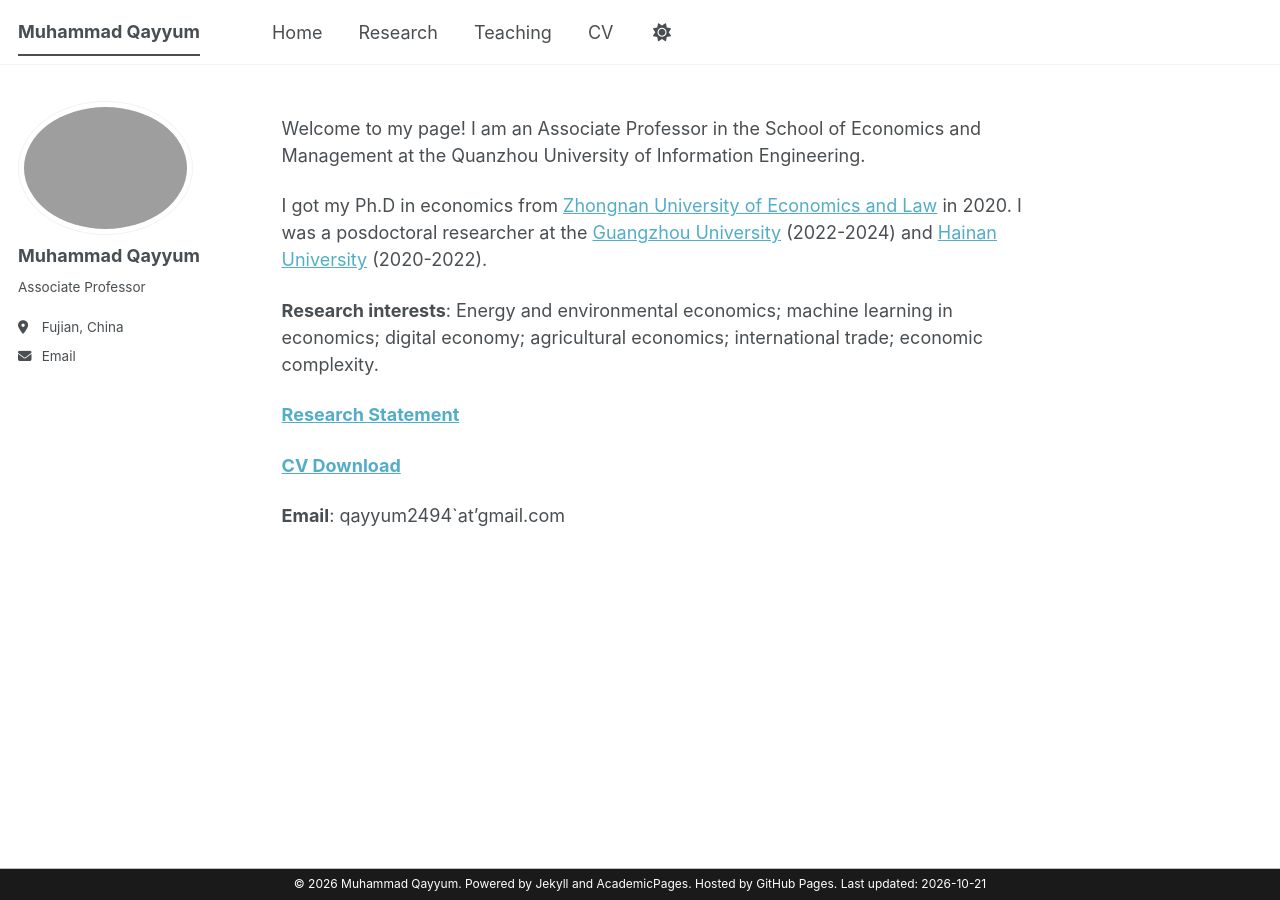
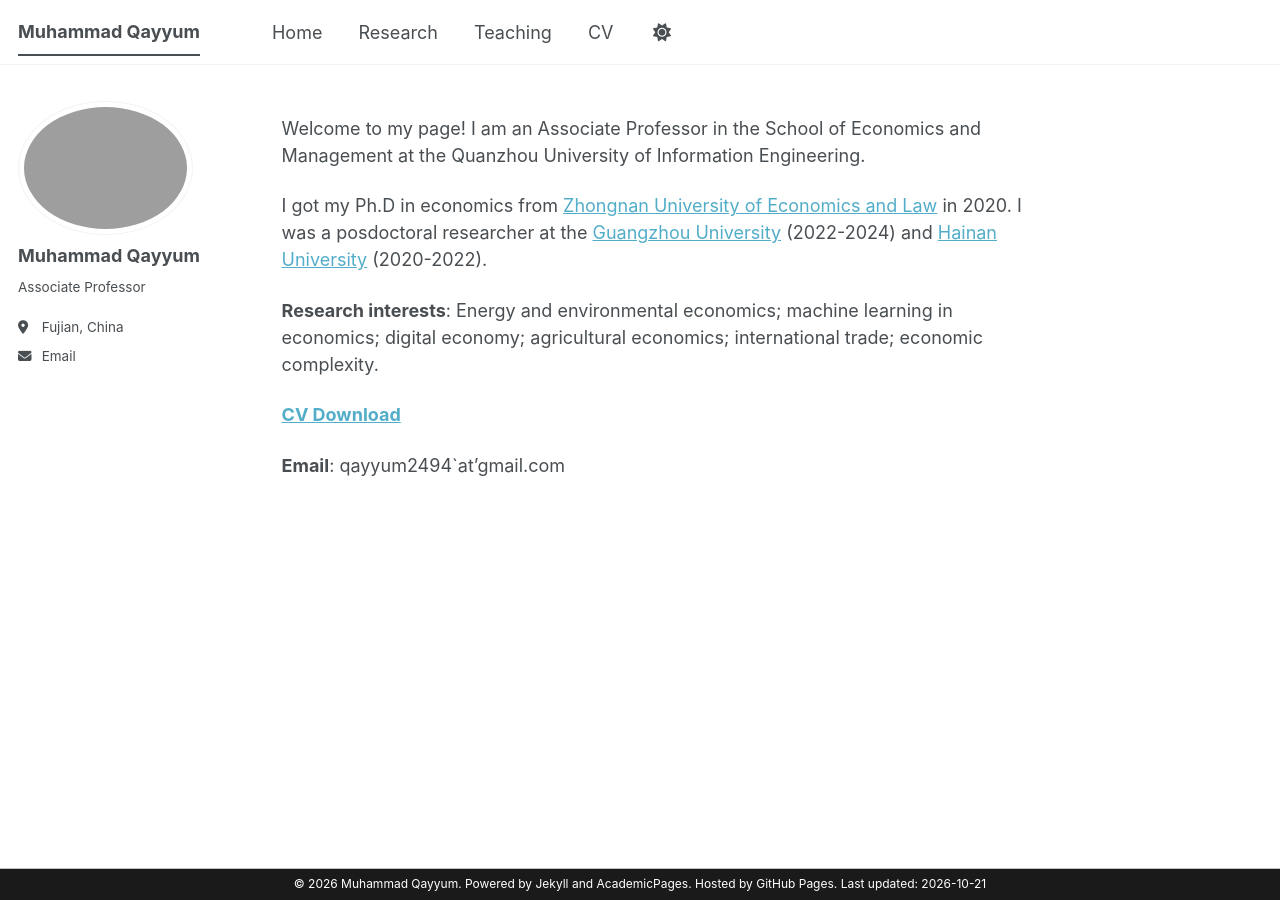
Before and after one commit to muhammadqayyum29/muhammadqayyum29.github.io, a Jekyll site: the page built from _pages/about.md, in a window 1280 px wide. Built offline with Jekyll 4.4.1, drawn with Linux system fonts in a browser that asks for light colours; a style sheet for code colours, icons or effects is not loaded.

Commit message:
Update about.md

```diff
--- a/_pages/about.md
+++ b/_pages/about.md
@@ -14,8 +14,6 @@ I got my Ph.D in economics from [Zhongnan University of Economics and Law](https
 **Research interests**: Energy and environmental economics; machine learning in economics; digital economy; agricultural
 economics; international trade; economic complexity.
 
-**[Research Statement](/files/Muhammad_Qayyum_Research_Statement.pdf)**
-
 **[CV Download](/files/C_Muhammad_Qayyum_CV_US_Academic.pdf)**
 
 **Email**: qayyum2494`at'gmail.com
```
